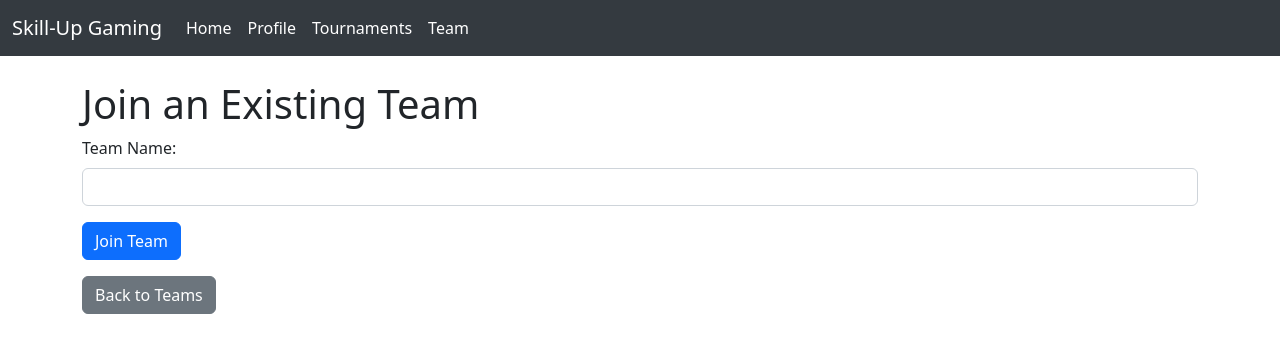
After one commit to ItzBerkPower/Flask-Tournament-Creator, a Flask app: page /join_team in a window 1280 px wide. The commit adds this page. Shown: the top 353 px of the page. Run offline with Flask 3, Linux system fonts and the light colour scheme; a user stored in the database is signed in.

Commit message:
Users can now join teams, though messages are very delayed and do not work properly.

```diff
--- a/database.py
+++ b/database.py
@@ -105,6 +105,7 @@ def create_profile():
 
     if existing_profile:
         flash('Profile already exists.', 'info')
+        session['profile_id'] = existing_profile['profile_id'] # Make sure profile_id is in session
         return redirect(url_for('profile'))
 
     # Create a new profile
@@ -112,6 +113,7 @@ def create_profile():
     conn.commit()
 
     profile_id = cursor.lastrowid
+    session['profile_id'] = profile_id # Set profile_id in session
 
     # After committing the profile, create a PlayerStatistics record
     cursor.execute('INSERT INTO player_statistics (profile_id, total_kills, total_deaths, total_assists) VALUES (?, ?, ?, ?)',
@@ -143,11 +145,93 @@ def tournaments():
     return render_template('tournaments.html', tournaments=tournaments)
 
 
+@app.route('/create_team', methods=['GET', 'POST'])
+def create_team():
+    if not session.get('username'):
+        flash('You need to log in first.', 'warning')
+        return redirect(url_for('login'))
+
+    if not session.get('profile_id'):
+        flash('You need to create a profile first.', 'warning')
+        return redirect(url_for('profile'))
+
+    if request.method == 'POST':
+        team_name = request.form['team_name']
+
+        if not team_name:
+            flash('Team name cannot be empty!', 'danger')
+            return redirect(url_for('team'))
+
+        # Try finding the team
+        with get_db() as conn:
+            cursor = conn.cursor()
+            cursor.execute('SELECT * FROM team WHERE team_name = ?', (team_name,))
+            existing_team = cursor.fetchone()
+
+            if existing_team:
+                flash('Team name already exists. Please choose another name.', 'danger')
+
+            else:
+                cursor.execute('INSERT INTO team (team_name) VALUES (?)', (team_name,))
+                conn.commit()
+                flash(f'Team "{team_name}" created successfully!', 'success')
+
+        return redirect(url_for('team'))
+
+    return render_template('create_team.html')
+
+
+@app.route('/join_team', methods=['GET', 'POST'])
+def join_team():
+    if not session.get('username'):
+        flash('You need to log in first.', 'warning')
+        return redirect(url_for('login'))
+
+    if not session.get('profile_id'):
+        flash('You need to create a profile first.', 'warning')
+        return redirect(url_for('profile'))
+
+    if request.method == 'POST':
+        team_name = request.form['team_name']
+
+        with get_db() as conn:
+            cursor = conn.cursor()
+
+            cursor.execute('SELECT * FROM team WHERE team_name = ?', (team_name,))
+            team = cursor.fetchone()
+
+            if not team:
+                flash('Team not found. Please check the team name or create a new one.', 'danger')
+
+            else:
+                team_id = team['team_id']
+                profile_id = session['profile_id']
+
+                cursor.execute('SELECT * FROM team_member WHERE team_id = ? AND profile_id = ?', (team_id, profile_id))
+                existing_member = cursor.fetchone()
+
+                if existing_member:
+                    flash(f'You are already a member of the team "{team_name}".', 'info')
+
+                else:
+                    cursor.execute('INSERT INTO team_member (team_id, profile_id) VALUES (?, ?)', (team_id, profile_id))
+                    conn.commit()
+                    flash(f'You have successfully joined the team "{team_name}".', 'success')
+
+    return render_template('join_team.html')
+
+
+
+
 @app.route('/team')
 def team():
     if not session.get('username'):
         flash('You need to log in first.', 'warning')
         return redirect(url_for('login'))
+
+    if not session.get('profile_id'):
+        flash('You need to create a profile first.', 'warning')
+        return redirect(url_for('profile'))
 
     return render_template('team.html')
 
@@ -175,6 +259,8 @@ def update_game():
     return redirect(url_for('profile'))
 
 
+
+
 if __name__ == '__main__':  # Check if the script is run directly (not imported)
     init_db() # Initialise database
     app.run(debug=True)  # Run the Flask application with debug mode enabled
--- a/templates/index.html
+++ b/templates/index.html
@@ -1,4 +1,3 @@
-
 {% extends "layout.html" %}
 
 {% block title %}Home{% endblock %}
--- /dev/null
+++ b/templates/join_team.html
@@ -0,0 +1,28 @@
+{% extends "layout.html" %}
+
+{% block title %}Join Team{% endblock %}
+
+{% block content %}
+<h1>Join an Existing Team</h1>
+
+<!-- Display flash messages -->
+{% with messages = get_flashed_messages(with_categories=true) %}
+    {% if messages %}
+        <div class="alert alert-info" role="alert">
+            {% for category, message in messages %}
+                <p class="{{ category }}">{{ message }}</p>
+            {% endfor %}
+        </div>
+    {% endif %}
+{% endwith %}
+
+<form method="post">
+    <div class="mb-3">
+        <label for="team_name" class="form-label">Team Name:</label>
+        <input type="text" class="form-control" id="team_name" name="team_name" required>
+    </div>
+    <button type="submit" class="btn btn-primary">Join Team</button>
+</form>
+
+<a href="{{ url_for('team') }}" class="btn btn-secondary mt-3">Back to Teams</a>
+{% endblock %}
--- a/templates/team.html
+++ b/templates/team.html
@@ -5,4 +5,10 @@
 {% block content %}
     <h1>Your Team</h1>
     <p>Team information will be displayed here.</p>
+
+    <!-- Add buttons for joining or creating a team -->
+    <div class="d-flex justify-content-start mt-4">
+        <a href="{{ url_for('join_team') }}" class="btn btn-primary me-3">Join Team</a>
+        <a href="{{ url_for('create_team') }}" class="btn btn-success">Create Team</a>
+    </div>
 {% endblock %}
```
Also changed, not shown: templates/create_team.html (added, +28 -0 lines), datah.db.
